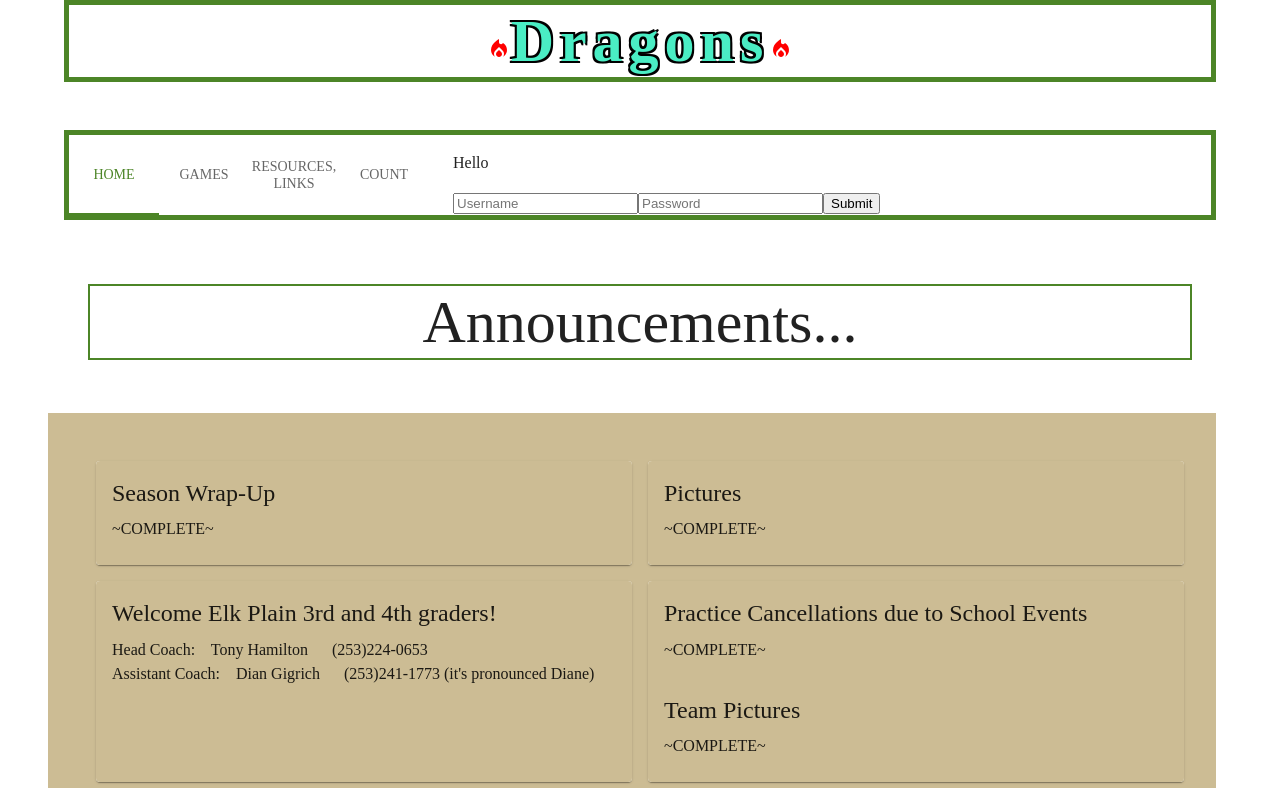
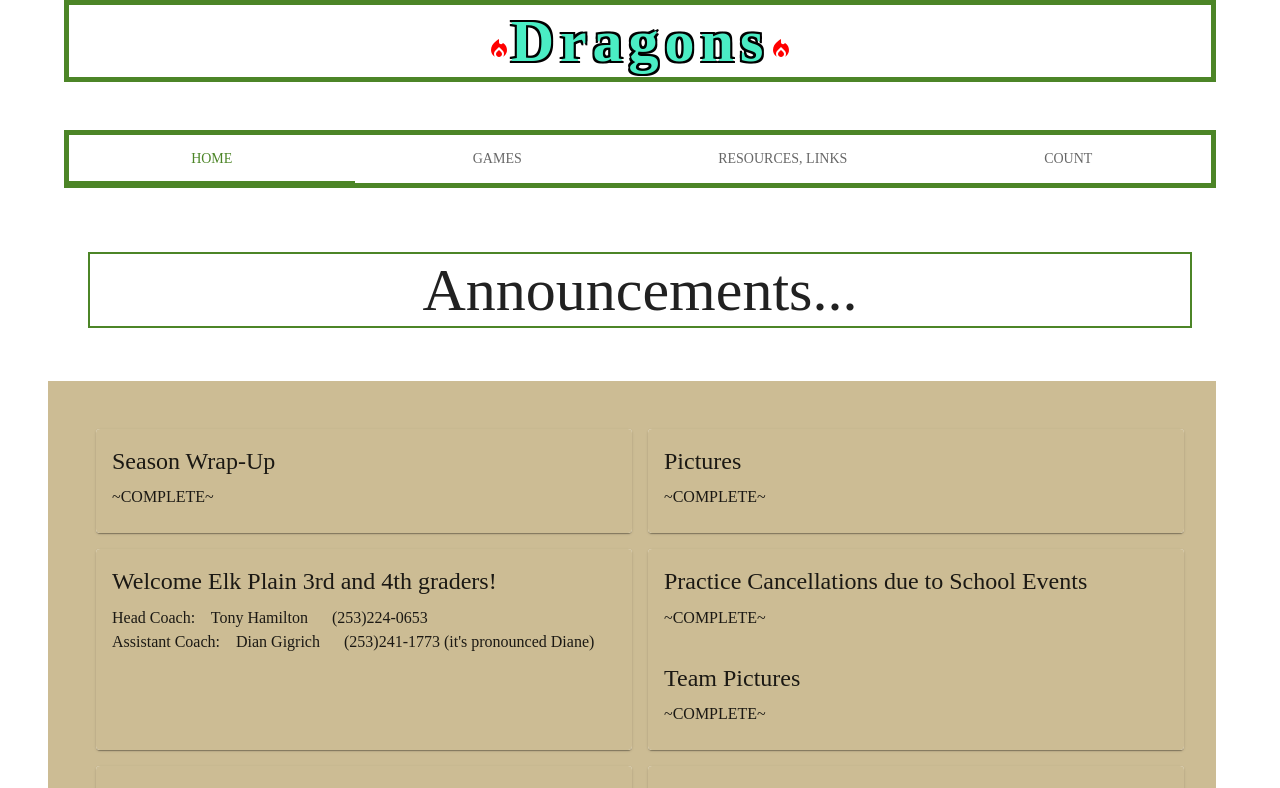
Before and after one commit to DianGigrich/SoccerHub, a React (Create React App) app: page / in a window 1280 px wide. Shown: the top 788 px of the page. Built offline with nearby package versions, Linux system fonts and the light colour scheme.

Commit message:
removed form

```diff
--- a/src/components/Form.js
+++ /dev/null
@@ -1,75 +0,0 @@
-import React, { useState } from "react";
-import { Box, Container } from '@mui/material/';
-
-function Form() {
-    const [userName, setUserName] = useState('');
-    const [password, setPassword] = useState('');
-    const [errorMessage, setErrorMessage] = useState('');
-
-    const Name = "DiansHub1";
-    const Pass = "AutoCheck1";
-
-    const handleInputChange = (e) => {
-        const { target } = e;
-        const inputType = target.name;
-        const inputValue = target.value;
-
-       if (inputType === 'userName') {
-            setUserName(inputValue);
-        } else {
-            setPassword(inputValue)
-        }
-    };
-
-    const handleFormSubmit = (e) => {
-        e.perventDefault();
-
-        if (Name != userName) {
-            setErrorMessage('Username is invalid');
-        }
-
-        if (Pass != password) {
-            setErrorMessage(
-                `Incorrect password: ${userName}`
-            );
-            return;
-        }
-
-        setUserName('');
-
-
-        alert('Hello $(userName)');
-    };
-
-    return (
-        <Box>
-        <p>Hello {userName}</p>
-        <form className="form">
-          <input
-            value={userName}
-            name="userName"
-            onChange={handleInputChange}
-            type="text"
-            placeholder="Username"
-          />
-          <input
-          value={password}
-          name="password"
-          onChange={handleInputChange}
-          type="password"
-          placeholder="Password"
-          />
-          <button type="button" onClick={handleFormSubmit}>
-            Submit
-          </button>
-        </form>
-        {errorMessage && (
-          <Container>
-            <p className="error-text">{errorMessage}</p>
-          </Container>
-        )}
-      </Box>
-    )
-    };
-
-    export default Form;
--- a/src/components/Navigationbar.js
+++ b/src/components/Navigationbar.js
@@ -1,7 +1,6 @@
 import React from 'react';
 import { useNavigate } from 'react-router-dom';
 import { Box, Tabs, Tab, Container } from '@mui/material/';
-import Form from './Form';
 
 
 export default function Navigationbar(props) {
@@ -32,7 +31,7 @@ export default function Navigationbar(props) {
 
         <Tab textColor="primary" value="Resources" label="Resources, Links" onClick={() => navigate('/Resources')} />
         <Tab textColor="inherit" value="Count" label="Count" onClick={() => navigate('/Count')} />
-        <Container><Form/></Container>
+
 
 
       </Tabs>
```
